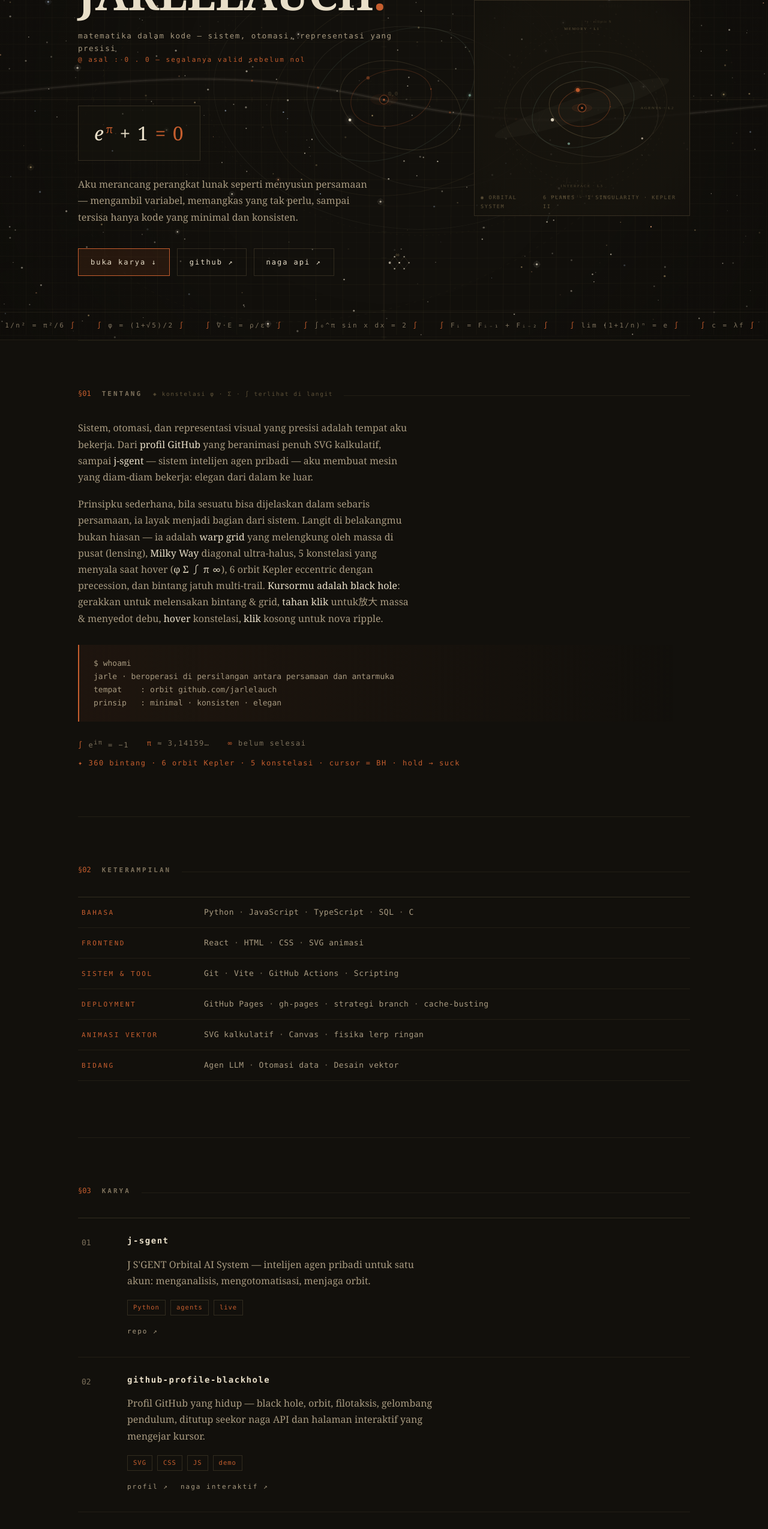
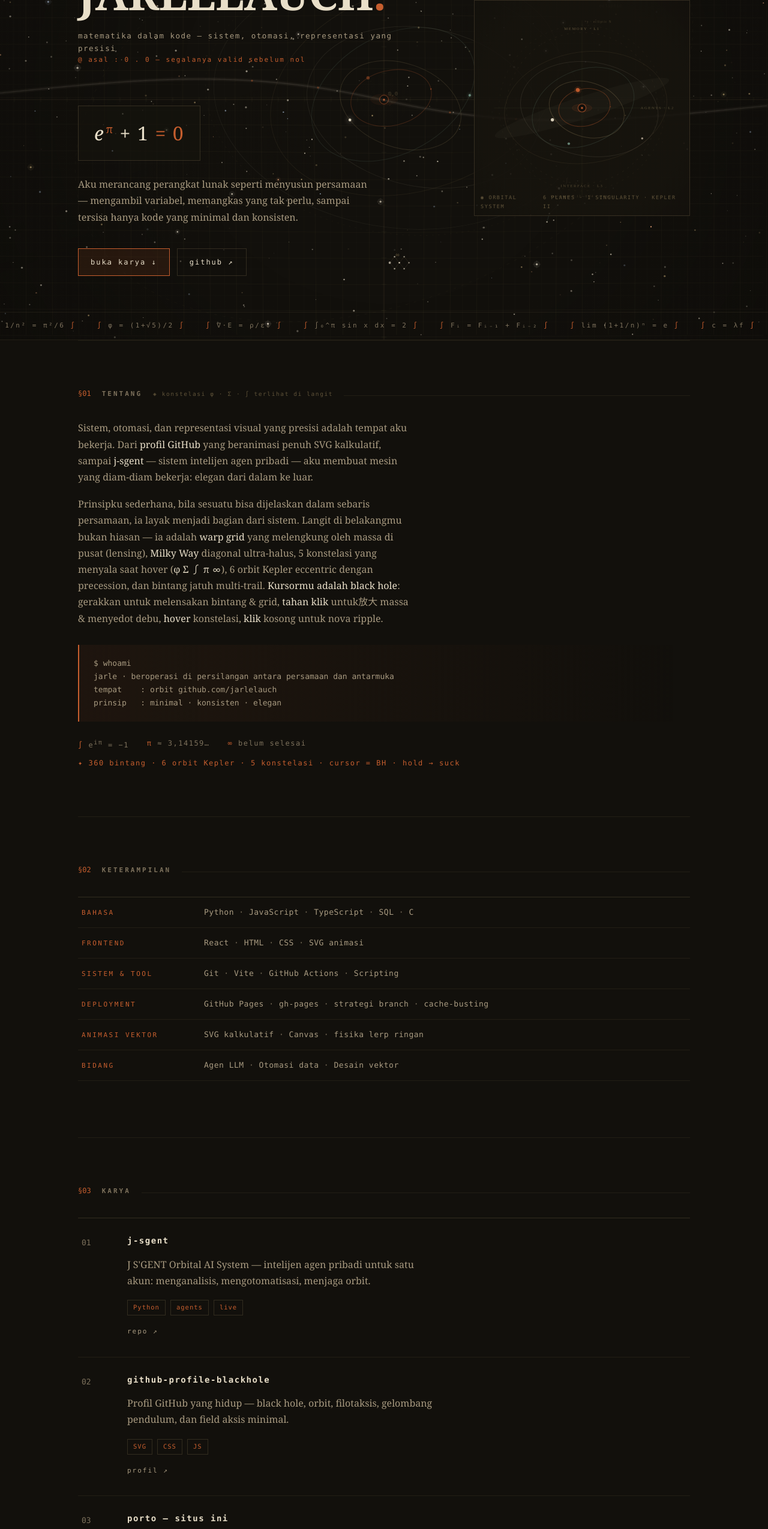
Before and after one commit to jarlelauch/porto, a React (Vite) app: page / in a window 1280 px wide. Shown: the part 234-2783 px from the top of the page at 60% size. Built offline with nearby package versions, Linux system fonts and the light colour scheme.

Commit message:
feat: pinterest aizen (105KB) + hapus naga — kosongkan naga dari porto (hero & karya) ganti aizen lokal

```diff
--- a/src/App.jsx
+++ b/src/App.jsx
@@ -38,14 +38,10 @@ const PROJECTS = [
   },
   {
     title: 'github-profile-blackhole',
-    desc: 'Profil GitHub yang hidup — black hole, orbit, filotaksis, gelombang pendulum, ditutup seekor naga API dan halaman interaktif yang mengejar kursor.',
-    tokens: ['SVG', 'CSS', 'JS', 'demo'],
+    desc: 'Profil GitHub yang hidup — black hole, orbit, filotaksis, gelombang pendulum, dan field aksis minimal.',
+    tokens: ['SVG', 'CSS', 'JS'],
     url: 'https://github.com/jarlelauch/jarlelauch',
     linkLabel: 'profil',
-    extra: {
-      url: 'https://jarlelauch.github.io/jarlelauch/naga.html',
-      label: 'naga interaktif',
-    },
   },
   {
     title: 'porto — situs ini',
@@ -249,9 +245,6 @@ function App() {
                 <a className="btn" href="https://github.com/jarlelauch" target="_blank" rel="noreferrer">
                   github ↗
                 </a>
-                <a className="btn" href="https://jarlelauch.github.io/jarlelauch/naga.html" target="_blank" rel="noreferrer">
-                  naga api ↗
-                </a>
               </div>
             </div>
             <HeroOrbit />
@@ -358,10 +351,10 @@ function App() {
           <div className="aizen-grid">
             <div className="aizen-frame">
               <img
-                src="/porto/aizen.png"
-                alt="Aizen Sousuke — Bleach (official art © Tite Kubo / Shueisha, Studio Pierrot)"
+                src="/porto/aizen.jpg"
+                alt="Aizen Sousuke — Bleach (Pinterest portrait, © Tite Kubo / Shueisha)"
                 loading="lazy"
-                onError={(e) => { e.currentTarget.src = 'https://bleach-anime.com/assets/img/character/chara_50.png'; e.currentTarget.onerror = null }}
+                onError={(e) => { e.currentTarget.src = 'https://i.pinimg.com/736x/63/32/47/6332477875ef2c84777440c302b39b58.jpg'; e.currentTarget.onerror = null }}
               />
               <span>藍染 惣右介 — Aizen Sōsuke</span>
               <span className="aizen-cap">“sejak awal, tak ada yang berdiri di langit”</span>
```
Also changed, not shown: public/aizen.jpg (added), public/aizen.png (deleted).
